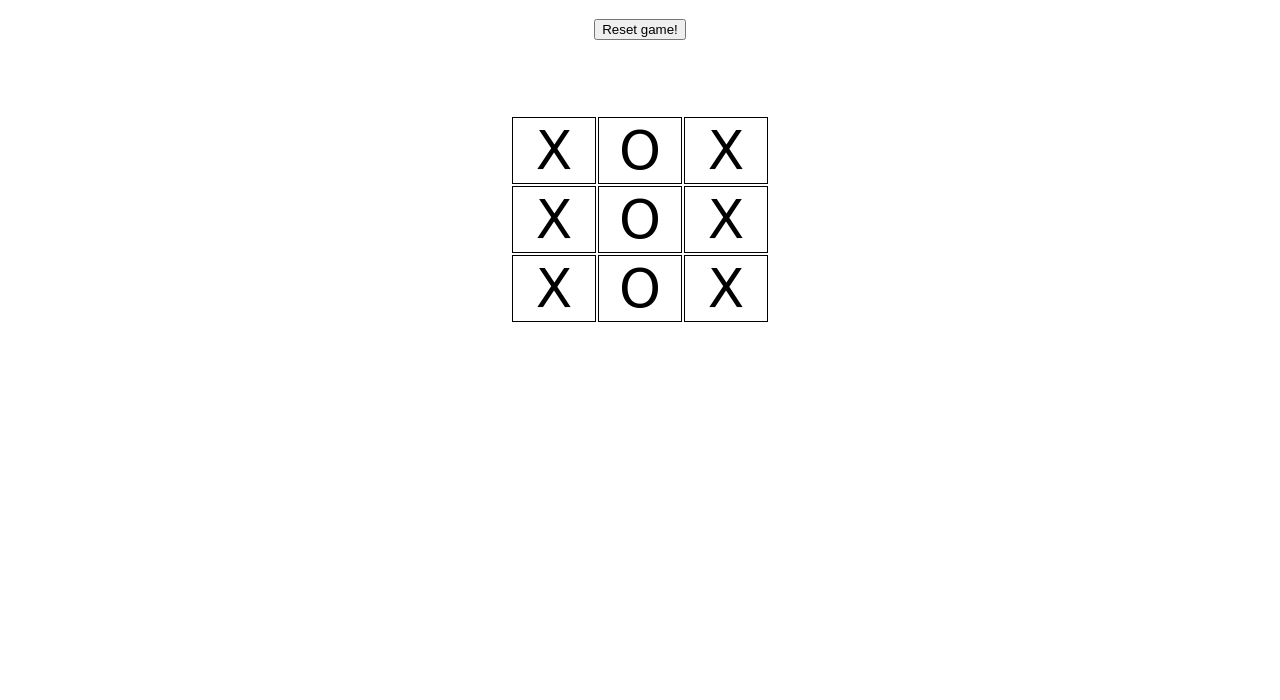
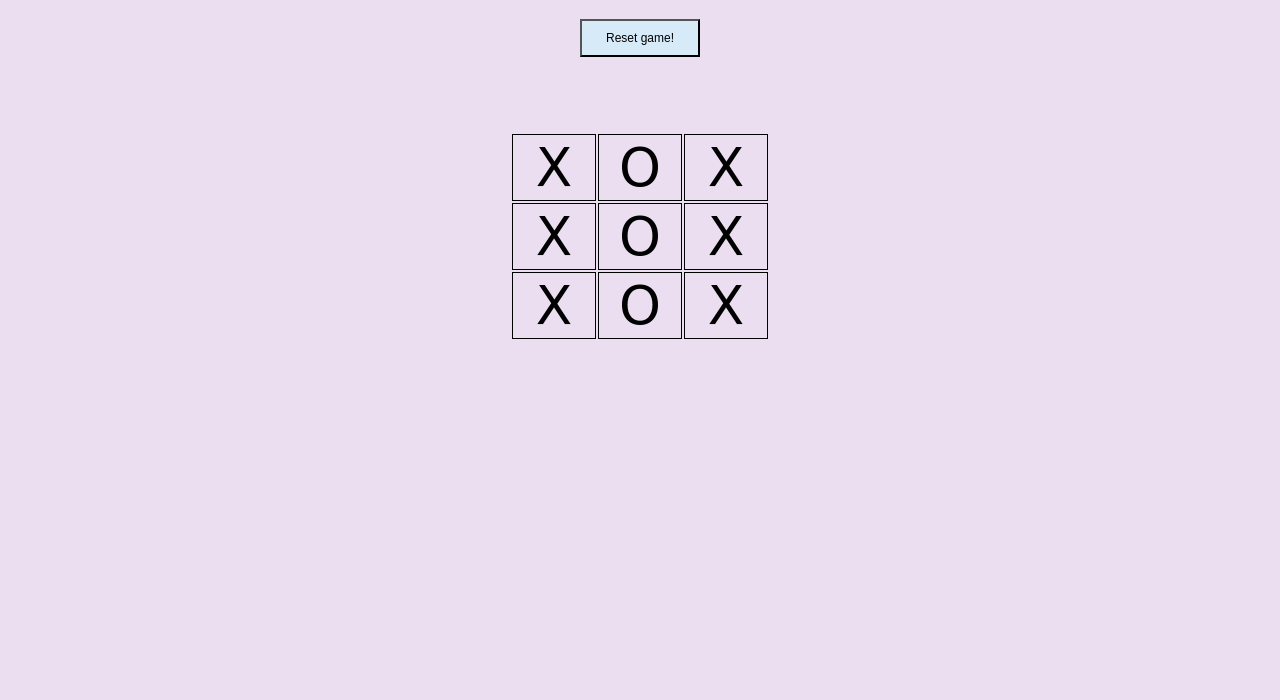
Before and after one commit to panteha/Tic-Tac-Toe, a plain HTML site: page index.html in a window 1280 px wide. Shown: the part 100-800 px from the top of the page. Drawn offline with nearby package versions, Linux system fonts and the light colour scheme.

Commit message:
Added style to reset button

```diff
--- a/style/style.css
+++ b/style/style.css
@@ -1,6 +1,17 @@
 h1{
   border-bottom: 1px solid black;
   padding-bottom: 1cm;
+}
+
+body{
+  background: #EBDEF0;
+}
+
+button{
+  font-size: 12px;
+  text-align: center;
+  padding: 10px 24px;
+  background-color: #D6EAF8
 }
 
 .table{
```
